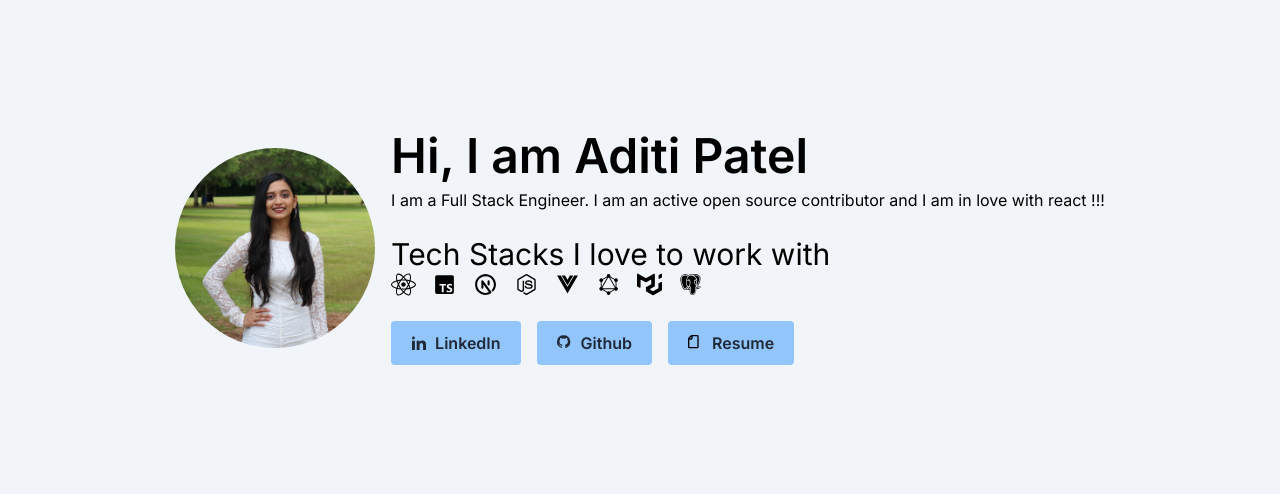
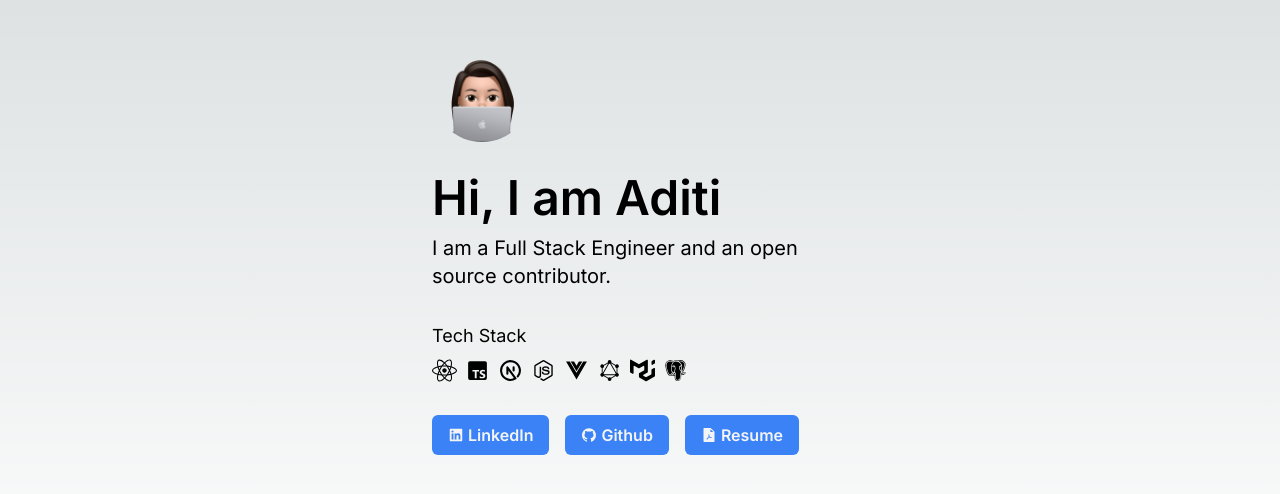
Before and after one commit to aditipatelpro/aditipatelpro-site, a Next.js app: page / in a window 1280 px wide. Shown: the part 152-646 px from the top of the page. Built offline with nearby package versions, Linux system fonts and the light colour scheme.

Commit message:
fix: prettified

```diff
--- a/src/app/page.js
+++ b/src/app/page.js
@@ -1,33 +1,35 @@
 import Image from 'next/image'
+import { AiFillFilePdf, AiFillLinkedin, AiFillGithub } from 'react-icons/ai';
 import { FaReact } from 'react-icons/fa';
 import { BiLogoTypescript, BiLogoNodejs, BiLogoVuejs, BiLogoGraphql, BiLogoPostgresql } from "react-icons/bi";
 import { TbBrandNextjs } from "react-icons/tb";
 import { SiMui } from "react-icons/si";
-import profilePic from '../../public/profile.jpeg'
+import profilePic from '../../public/profile.png'
 import Link from 'next/link';
 
 export default function Home() {
   return (
-    <div className="flex flex-wrap h-screen w-screen bg-slate-100 justify-center items-center min-w-300 gap-4 p-12">
+    <div className="flex h-screen w-screen justify-center items-center">
+      <div className="flex flex-col gap-8 p-12 max-w-lg">
         <div>
           <Image
             src={profilePic}
-            width={200}
-            height={200}
+            width={100}
+            height={100}
             alt="My picture"
             className='rounded-full'
           />
         </div>
 
-      <div className='block space-y-6'>
-        <div className='flex flex-col  h-200 gap-2'>
-          <h1 className='text-4xl sm:text-5xl font-semibold'>Hi, I am Aditi Patel</h1>
-          <p className='text-l'>I am a Full Stack Engineer. I am an active open source contributor and I am in love with react !!!</p>
+        <div className="flex flex-col gap-2 sm:gap-3">
+          <h1 className='text-4xl sm:text-5xl font-semibold'>Hi, I am Aditi</h1>
+          <p className='text-lg sm:text-xl'>I am a Full Stack Engineer and an open source contributor.</p>
         </div>
 
-        <div>
-          <p className='text-3xl'> Tech Stacks I love to work with</p>
-          <div className='flex flex-wrap gap-4'>
+        <div className="flex flex-col gap-2">
+          <p className='text-lg'> Tech Stack</p>
+
+          <div className='flex flex-wrap gap-2'>
             <FaReact size={'25'}/>
             <BiLogoTypescript size={'25'}/>
             <TbBrandNextjs size={'25'}/>
@@ -41,50 +43,24 @@ export default function Home() {
 
         <div className='flex flex-wrap gap-4'>
           <Link href='https://www.linkedin.com/in/aditipatelpro/'>
-              <button className="bg-blue-300 text-gray-800 font-semibold px-5 py-2.5 rounded inline-flex items-center">
-                  <svg
-                    xmlns="http://www.w3.org/2000/svg"
-                    className="fill-current w-4 h-3.5 mr-2"
-                    fill="currentColor"
-                    viewBox="0 0 24 24"
-                    >
-                    <path
-                      d="M4.98 3.5c0 1.381-1.11 2.5-2.48 2.5s-2.48-1.119-2.48-2.5c0-1.38 1.11-2.5 2.48-2.5s2.48 1.12 2.48 2.5zm.02 4.5h-5v16h5v-16zm7.982 0h-4.968v16h4.969v-8.399c0-4.67 6.029-5.052 6.029 0v8.399h4.988v-10.131c0-7.88-8.922-7.593-11.018-3.714v-2.155z" />
-                  </svg>
-                    LinkedIn
+            <button className="bg-blue-500 text-gray-100 font-semibold px-4 py-2 rounded-md flex gap-1 items-center">
+              <AiFillLinkedin/> LinkedIn
             </button>
           </Link>
 
           <Link href='https://github.com/aditipatelpro'>
-              <button className="bg-blue-300 text-gray-800 font-semibold px-5 py-2.5 rounded inline-flex items-center">
-                  <svg
-                    className="fill-current w-4 h-4 mr-2"
-                    aria-hidden="true"
-                    xmlns="http://www.w3.org/2000/svg"
-                    fill="currentColor"
-                    viewBox="0 0 24 24">
-                    <path fillRule="evenodd" d="M10 .333A9.911 9.911 0 0 0 6.866 19.65c.5.092.678-.215.678-.477 0-.237-.01-1.017-.014-1.845-2.757.6-3.338-1.169-3.338-1.169a2.627 2.627 0 0 0-1.1-1.451c-.9-.615.07-.6.07-.6a2.084 2.084 0 0 1 1.518 1.021 2.11 2.11 0 0 0 2.884.823c.044-.503.268-.973.63-1.325-2.2-.25-4.516-1.1-4.516-4.9A3.832 3.832 0 0 1 4.7 7.068a3.56 3.56 0 0 1 .095-2.623s.832-.266 2.726 1.016a9.409 9.409 0 0 1 4.962 0c1.89-1.282 2.717-1.016 2.717-1.016.366.83.402 1.768.1 2.623a3.827 3.827 0 0 1 1.02 2.659c0 3.807-2.319 4.644-4.525 4.889a2.366 2.366 0 0 1 .673 1.834c0 1.326-.012 2.394-.012 2.72 0 .263.18.572.681.475A9.911 9.911 0 0 0 10 .333Z" clipRule="evenodd"/>
-                  </svg>
-                    Github
+            <button className="bg-blue-500 text-gray-100 font-semibold px-4 py-2 rounded-md flex gap-1 items-center">
+              <AiFillGithub/> Github
             </button>
           </Link>
 
           <a href="/resume.pdf" target='_blank'>
-            <button className="bg-blue-300 text-gray-800 font-semibold px-5 py-2.5 rounded inline-flex items-center">
-              <svg
-                  className="w-4 h-4 mr-2"
-                  aria-hidden="true"
-                  xmlns="http://www.w3.org/2000/svg"
-                  fill="none"
-                  viewBox="0 0 24 24">
-                    <path stroke="black" strokeLinejoin="round" strokeWidth="2" d="M6 1v4a1 1 0 0 1-1 1H1m14-4v16a.97.97 0 0 1-.933 1H1.933A.97.97 0 0 1 1 18V5.828a2 2 0 0 1 .586-1.414l2.828-2.828A2 2 0 0 1 5.828 1h8.239A.97.97 0 0 1 15 2Z"/>
-                </svg>
-                Resume
+            <button className="bg-blue-500 text-gray-100 font-semibold px-4 py-2 rounded-md flex gap-1 items-center">
+              <AiFillFilePdf/> Resume
             </button>
           </a>
         </div>
       </div>
-
     </div>
   )
 }
```
Also changed, not shown: public/profile.PNG (added), public/profile.jpeg (deleted). Lines whose indentation alone changed are shown as unchanged.
